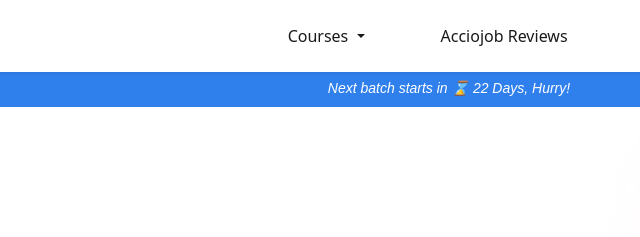
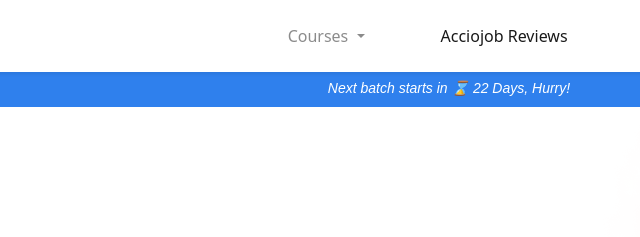
Before and after one commit to SujanDevaraj/Accio-Landing-Page, a plain HTML site: page index.html in a window 1280 px wide. In both pictures the pointer is over the item "Courses". Shown: the top 237 px of the page, 191-831 px from the left. Drawn offline with nearby package versions, Linux system fonts and the light colour scheme.

Commit message:
first version

```diff
--- a/styles.css
+++ b/styles.css
@@ -39,7 +39,9 @@ border-radius: 8px;
 border: 2px solid #2F80ED;
 background-color: transparent;
 }
-
+.nav-items>ul>li:hover{
+    opacity: 0.5;
+}
 header{
     position: fixed;
     width: 100%;
```
